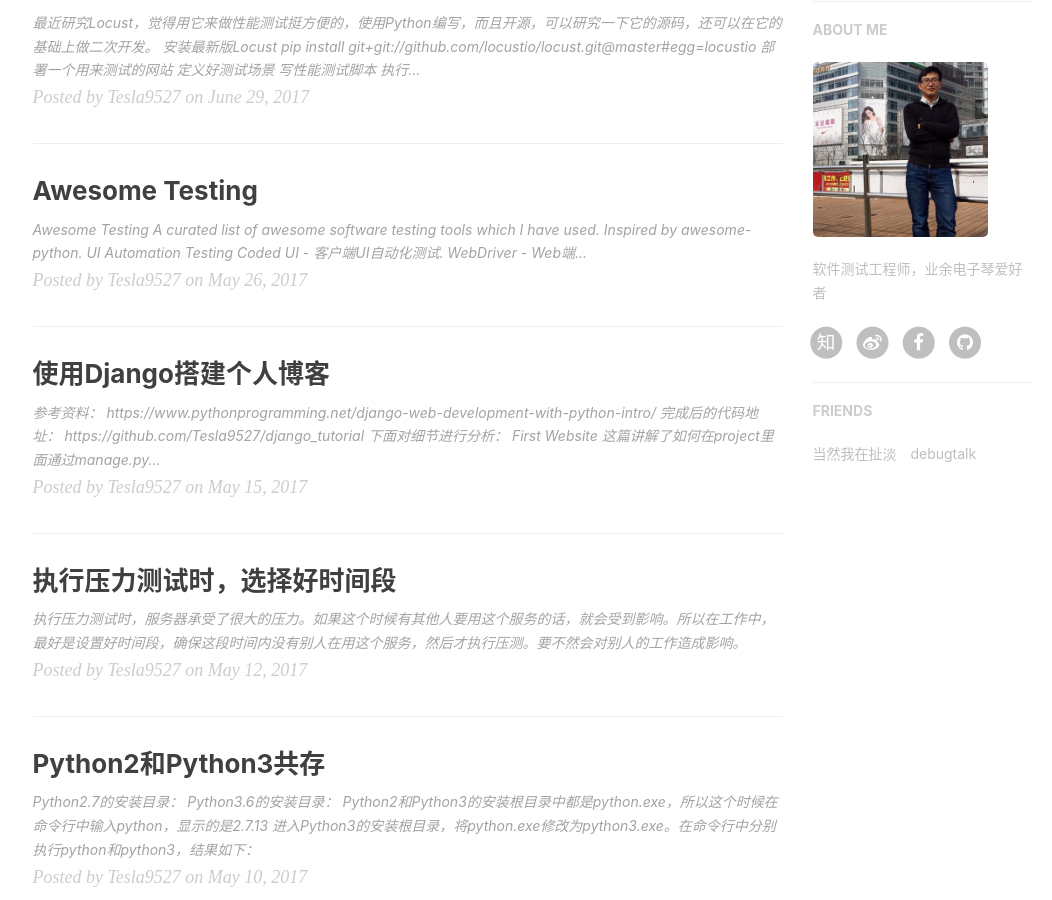
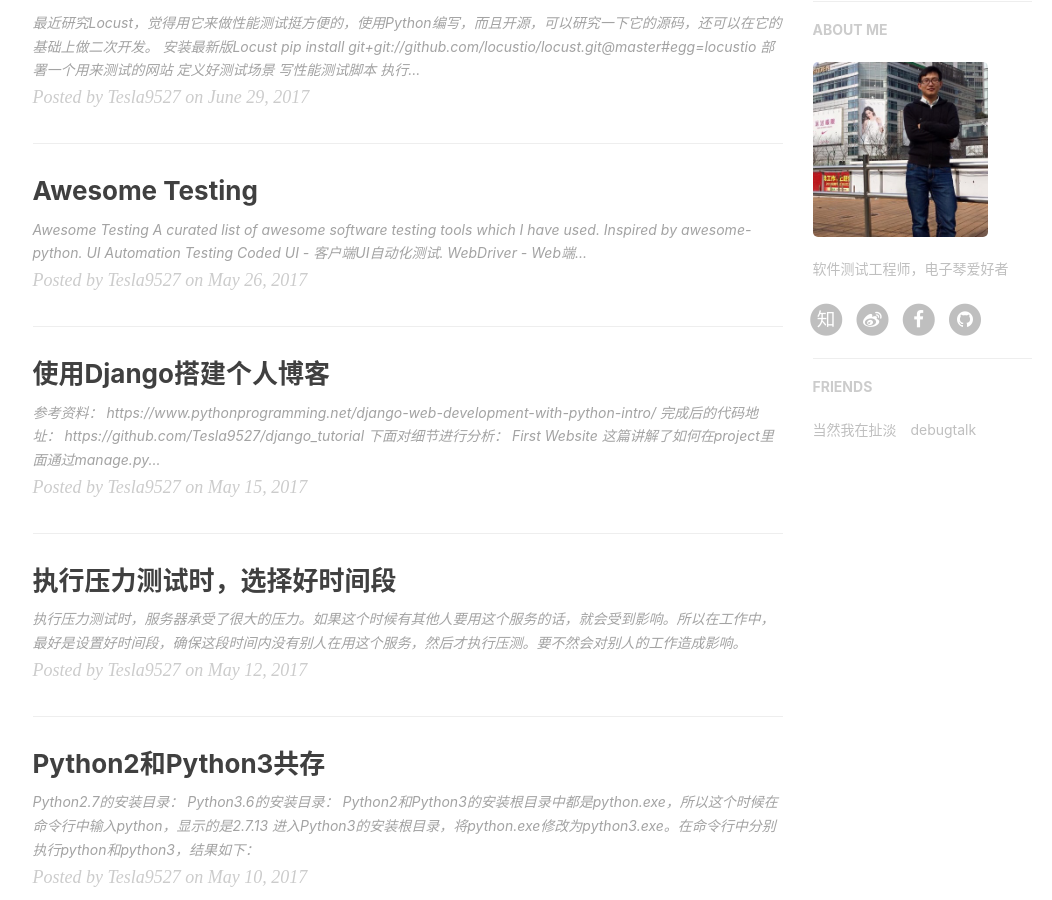
Before and after one commit to ccflyme/ccflyme.github.io, a Jekyll site: the page built from index.html, in a window 1280 px wide and 900 px high, scrolled down 660 px. Shown: the whole window, without its empty margins (135-1187 px from the left). Built offline with Jekyll 4.4.1, drawn with Linux system fonts in a browser that asks for light colours; nearby versions of some CDN libraries; the list of posts is cut into pages by our own code; comment, search, counter and statistics services are not loaded.

Commit message:
Update _config.yml

```diff
--- a/_config.yml
+++ b/_config.yml
@@ -68,7 +68,7 @@
 
 # Sidebar settings
 sidebar: true                           # whether or not using Sidebar.
-sidebar-about-description: "软件测试工程师，业余电子琴爱好者"
+sidebar-about-description: "软件测试工程师，电子琴爱好者"
 sidebar-avatar: /img/avatar-Tesla.jpg      # use absolute URL, seeing it's used in both `/` and `/about/`
 
 
```
